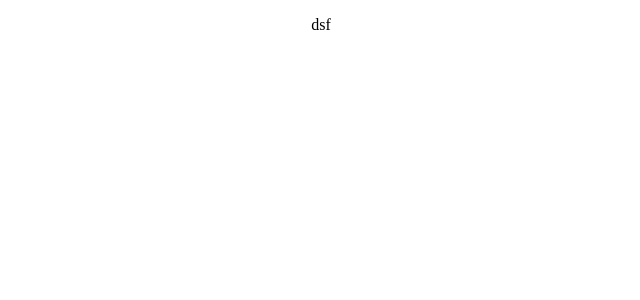
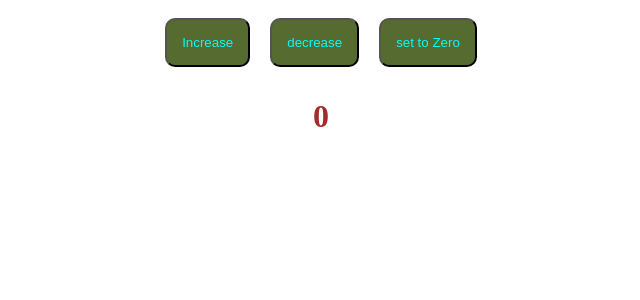
Before and after one commit to Shahroze-Gondal/pedro-react-app, a React (Create React App) app: page / in a window 1280 px wide. Shown: the top 300 px of the page, without its empty margins (319-959 px from the left). Built offline with nearby package versions, Linux system fonts and the light colour scheme.

Commit message:
useState Assignemt

```diff
--- a/src/App.css
+++ b/src/App.css
@@ -37,6 +37,13 @@
   }
 }
 
-.job{
+.App button{
   color: aqua;
+  padding: 15px;
+  border-radius: 10px;
+  background-color: darkolivegreen;
+  margin: 10px;
 }
+.App h1{
+  color: brown;
+}
--- a/src/App.js
+++ b/src/App.js
@@ -1,23 +1,44 @@
 import './App.css';
+import { useState } from 'react';
 
 function App() {
+  // const [inputValue, setInput]=useState('');
+  // const [show, setShow]=useState(false);
+
+  // const toggle=()=>{
+  //   const doesShow = show;
+  //   setShow(!show);
+  // }
+
+  // const changeInputValue=(event)=>{
+  //   setInput(event.target.value);
+
+  const [count, setCount] = useState(0);
+  const increaseHandler = ()=>{
+    setCount(count+1);
+  }
+  const decreaseHandler=()=>{
+    setCount(count-1);
+  }
+  const setToZero=()=>{
+    setCount(0);
+  }
+
   return (
     <div className="App">
-      <Job name='dsf'/>
+      {/* <input type='text' onChange={changeInputValue}></input>
+      {inputValue}
+      <button onClick={toggle}>Toggle</button>
+      {
+        show && <h1>this is the show</h1>
+      } */}
+      <button onClick={increaseHandler}>Increase</button>
+      <button onClick={decreaseHandler}>decrease</button>
+      <button onClick={setToZero}>set to Zero</button>
+      <h1>{count}</h1>
     </div>
   );
 }
 
 
-const Job = (props) => {
-  return (
-    <div>
-      <p>{props.name}</p>
-      <p></p>
-      <p></p>
-    </div>
-  )
-}
-
-
 export default App;
```
